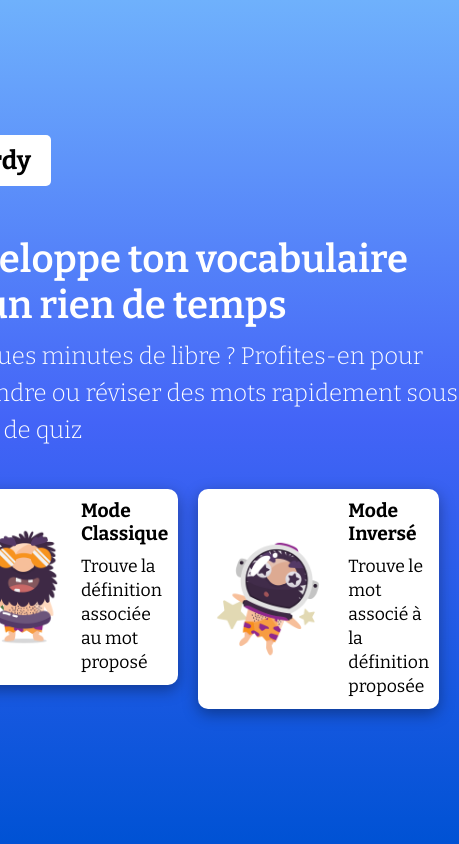
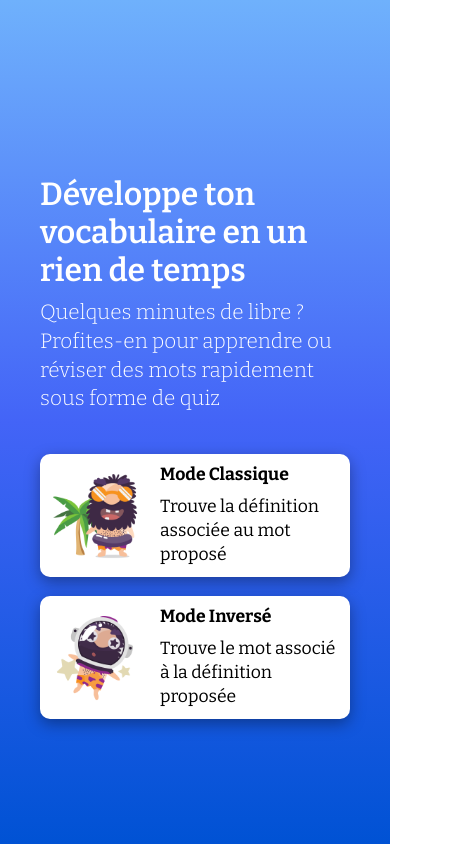
Before and after one commit to paulin-crtn/wordy-react, a React (Create React App) app: page / in a window 390 px wide. Shown: the whole page, 459 px wide, since content can reach past the window. Built offline with nearby package versions, Linux system fonts and the light colour scheme.

Commit message:
feat(css): media queries

```diff
--- a/src/components/QuizTypeCard/QuizTypeCard.module.scss
+++ b/src/components/QuizTypeCard/QuizTypeCard.module.scss
@@ -3,7 +3,6 @@
   justify-content: space-between;
   align-items: center;
   max-width: 380px;
-  margin-right: 20px;
   padding: 10px;
   text-align: left;
   background-color: #ffffff;
@@ -27,3 +26,28 @@
     }
   }
 }
+
+@media (max-width: 1000px) {
+  .container {
+    max-width: 350px;
+    img {
+      width: 100px;
+    }
+    .content {
+      h3 {
+        font-size: 1.1rem;
+      }
+      p {
+        font-family: 1rem;
+      }
+    }
+  }
+}
+
+@media (max-width: 400px) {
+  .container {
+    img {
+      width: 90px;
+    }
+  }
+}
--- a/src/index.css
+++ b/src/index.css
@@ -33,13 +33,21 @@ button {
   font-family: inherit;
 }
 
-.logo {
-  display: inline-block;
+.logo,
+.logo-mobile {
   padding: 10px 20px;
   font-size: 1.6rem;
   font-weight: 700;
   background-color: #ffffff;
   border-radius: 5px;
+}
+
+.logo {
+  display: inline-block;
+}
+
+.logo-mobile {
+  display: none;
 }
 
 .button {
@@ -65,3 +73,15 @@ button {
   font-variation-settings: "FILL" 1, "wght" 400, "GRAD" 0, "opsz" 20;
   font-size: 3rem;
 }
+
+@media (max-width: 500px) {
+  .logo {
+    display: none;
+  }
+  .logo-mobile {
+    display: inline-block;
+  }
+  .material-symbols-outlined.stats {
+    font-size: 2.6rem;
+  }
+}
--- a/src/pages/home/HomePage.module.scss
+++ b/src/pages/home/HomePage.module.scss
@@ -23,6 +23,29 @@
   }
 }
 
-.buttons {
+.cards {
   display: flex;
 }
+
+.cards > :first-child {
+  margin-right: 20px;
+}
+
+@media (max-width: 1000px) {
+  .container {
+    padding: 40px;
+    h1 {
+      font-size: 2rem;
+    }
+    h2 {
+      font-size: 1.3rem;
+      line-height: 1.8rem;
+    }
+  }
+}
+
+@media (max-width: 800px) {
+  .cards {
+    display: block;
+  }
+}
--- a/src/pages/home/HomePage.tsx
+++ b/src/pages/home/HomePage.tsx
@@ -29,7 +29,7 @@ export const HomePage = () => {
           Quelques minutes de libre ? Profites-en pour apprendre ou réviser des
           mots rapidement sous forme de quiz
         </h2>
-        <div className={styles.buttons}>
+        <div className={styles.cards}>
           <QuizTypeCard
             title="Mode Classique"
             subTitle="Trouve la définition associée au mot proposé"
--- a/src/pages/quiz/Quiz.module.scss
+++ b/src/pages/quiz/Quiz.module.scss
@@ -62,3 +62,10 @@
     text-transform: capitalize;
   }
 }
+
+@media (max-width: 700px) {
+  .pulledValue {
+    font-size: 2rem;
+    line-height: 2.4rem;
+  }
+}
--- a/src/pages/quiz/QuizPage.module.scss
+++ b/src/pages/quiz/QuizPage.module.scss
@@ -36,3 +36,22 @@
   width: 65%;
   margin: -100px auto 0 auto;
 }
+
+@media (max-width: 700px) {
+  .container {
+    width: 100%;
+    padding: 40px;
+  }
+}
+
+@media (max-width: 500px) {
+  .stats {
+    font-size: 1.4rem;
+    div {
+      margin-left: 10px;
+    }
+  }
+  .container {
+    margin: 0 auto 0 auto;
+  }
+}
--- a/src/pages/quiz/QuizPage.tsx
+++ b/src/pages/quiz/QuizPage.tsx
@@ -133,6 +133,7 @@ export const QuizPage = () => {
       <header className={styles.header}>
         <Link to="/">
           <div className="logo">Wordy</div>
+          <div className="logo-mobile">W</div>
         </Link>
         <div className={styles.stats}>
           <div>
```
